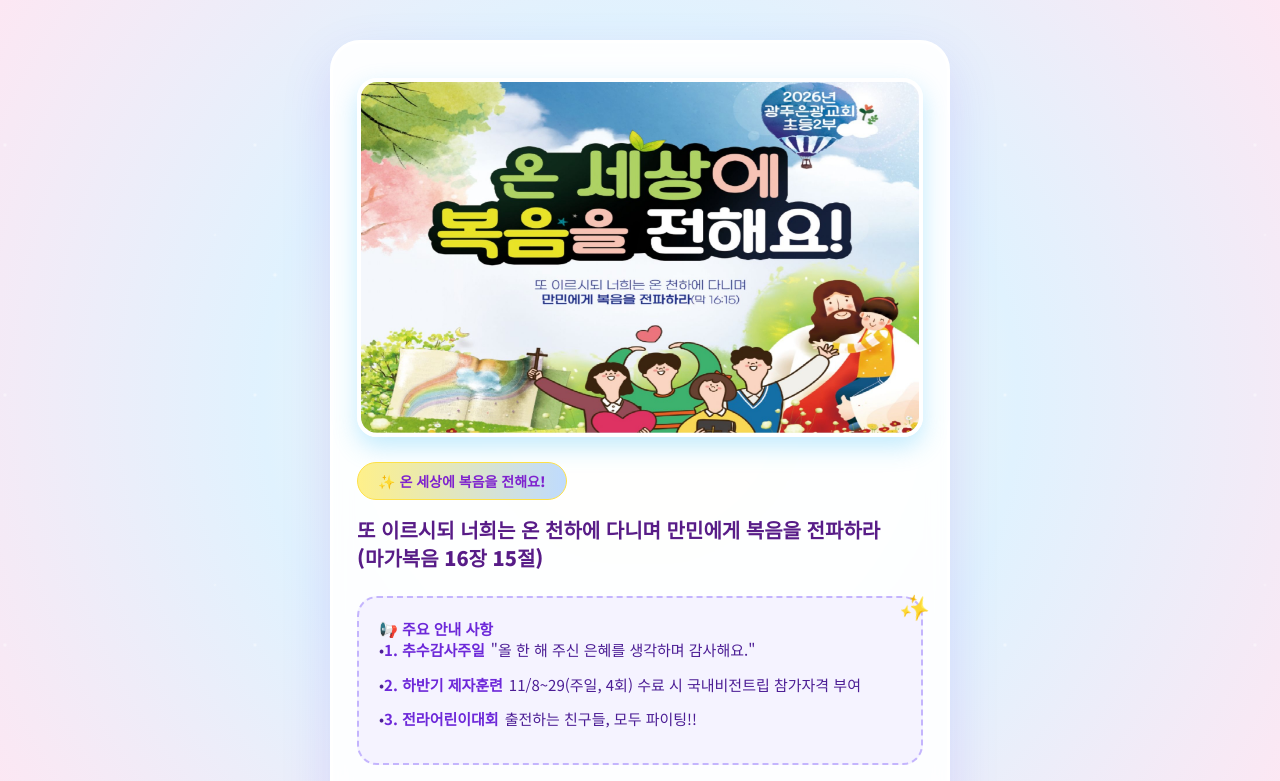
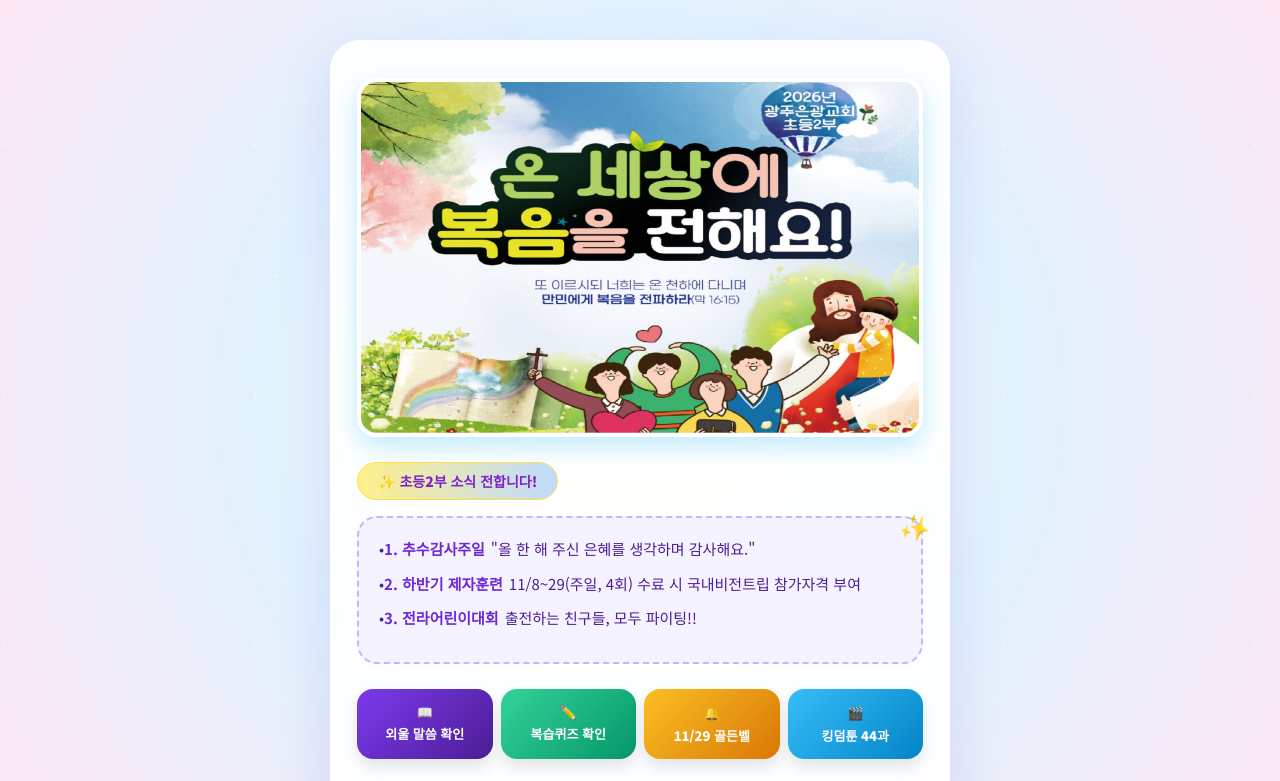
Before and after one commit to kimyeseul1024/church-news, a plain HTML site: page index.html in a window 1280 px wide. Shown: the top 781 px of the page. Drawn offline with Linux system fonts and the light colour scheme.

Commit message:
Update index.html

```diff
--- a/index.html
+++ b/index.html
@@ -416,11 +416,8 @@
   <div class="container">
     <img src="bg.jpg" alt="배너" class="top-banner">
 
-    <span class="badge">✨ 온 세상에 복음을 전해요!</span>
-    <h1>또 이르시되 너희는 온 천하에 다니며 만민에게 복음을 전파하라 (마가복음 16장 15절)</h1>
-
+    <span class="badge">✨ 초등2부 소식 전합니다! </span>
     <div class="info-box">
-      <strong>📢 주요 안내 사항</strong>
       <ul>
         <li>• <strong>1. 추수감사주일</strong> "올 한 해 주신 은혜를 생각하며 감사해요."</li>
         <li>• <strong>2. 하반기 제자훈련</strong> 11/8~29(주일, 4회) 수료 시 국내비전트립 참가자격 부여</li>
```
